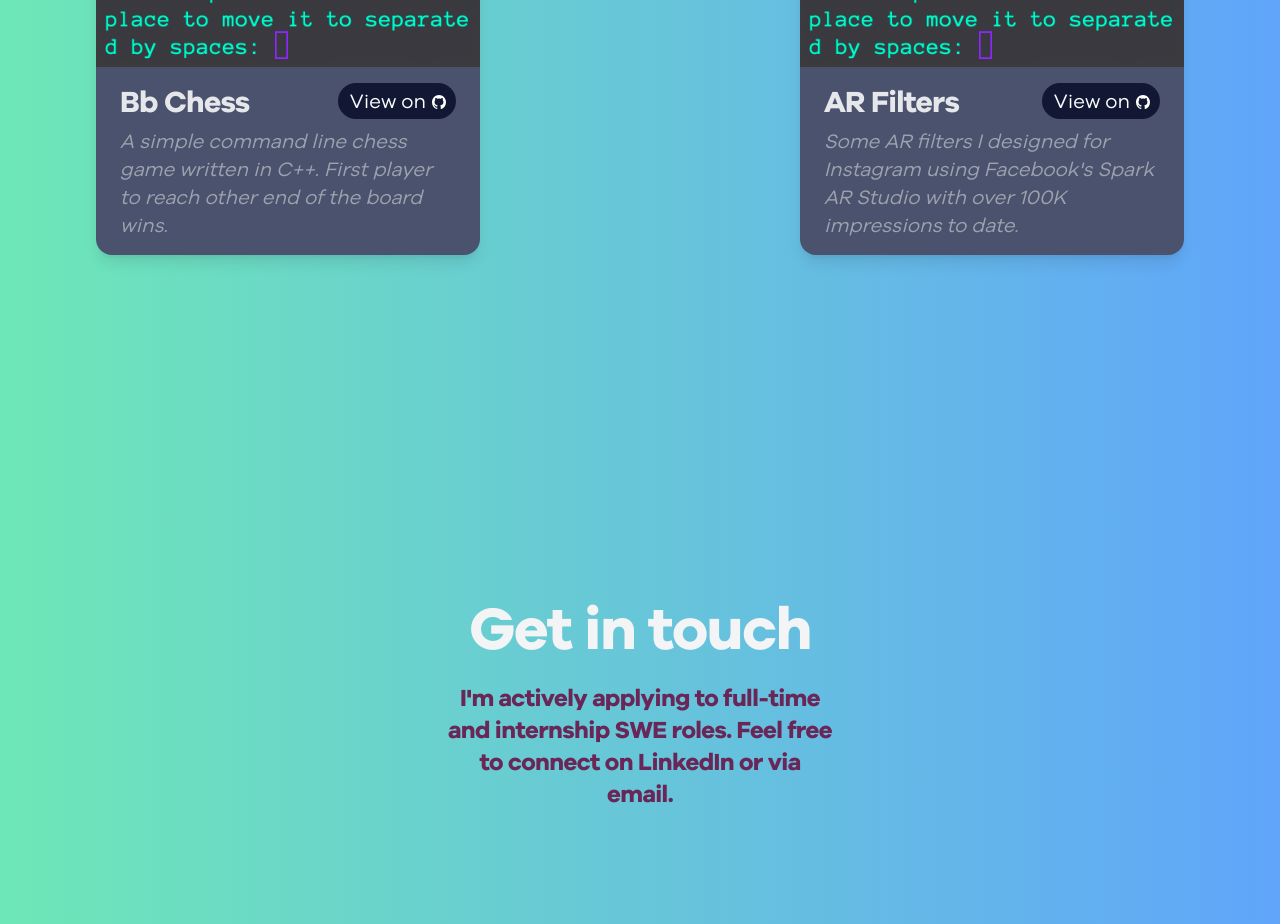
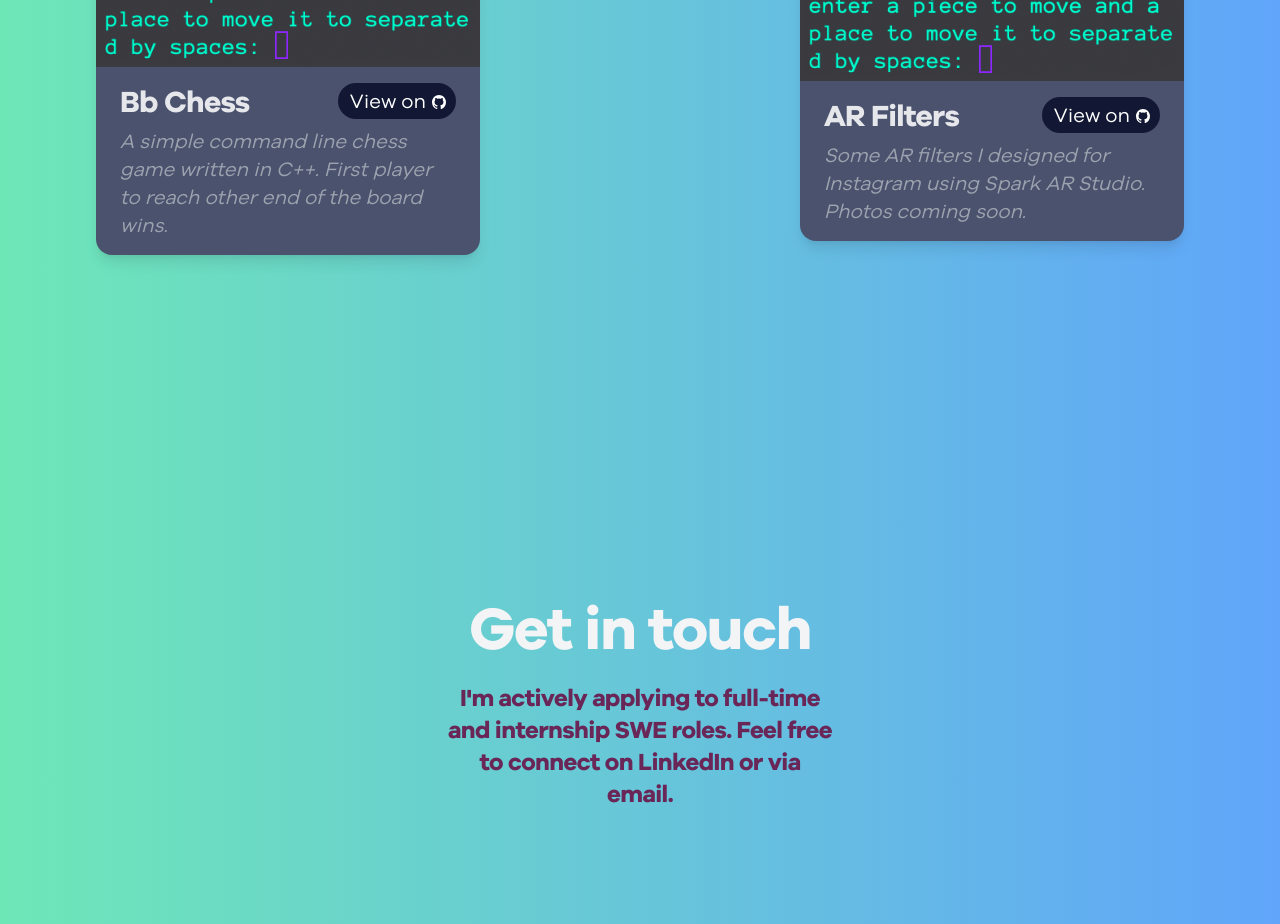
Before and after one commit to emshano/emshano.github.io, a React (Create React App) app: page / in a window 1280 px wide. Shown: the part 2780-3704 px from the top of the page. Built offline with nearby package versions, Linux system fonts and the light colour scheme.

Commit message:
changed AR filter description

```diff
--- a/src/images/projects.js
+++ b/src/images/projects.js
@@ -29,7 +29,7 @@ const projects = [
   }   , {
     title: 'AR Filters',
     img: chess,
-    description: "Some AR filters I designed for Instagram using Facebook's Spark AR Studio with over 100K impressions to date.",
+    description: "Some AR filters I designed for Instagram using Spark AR Studio. Photos coming soon.",
         lang: arhub
   }
 ]
```
